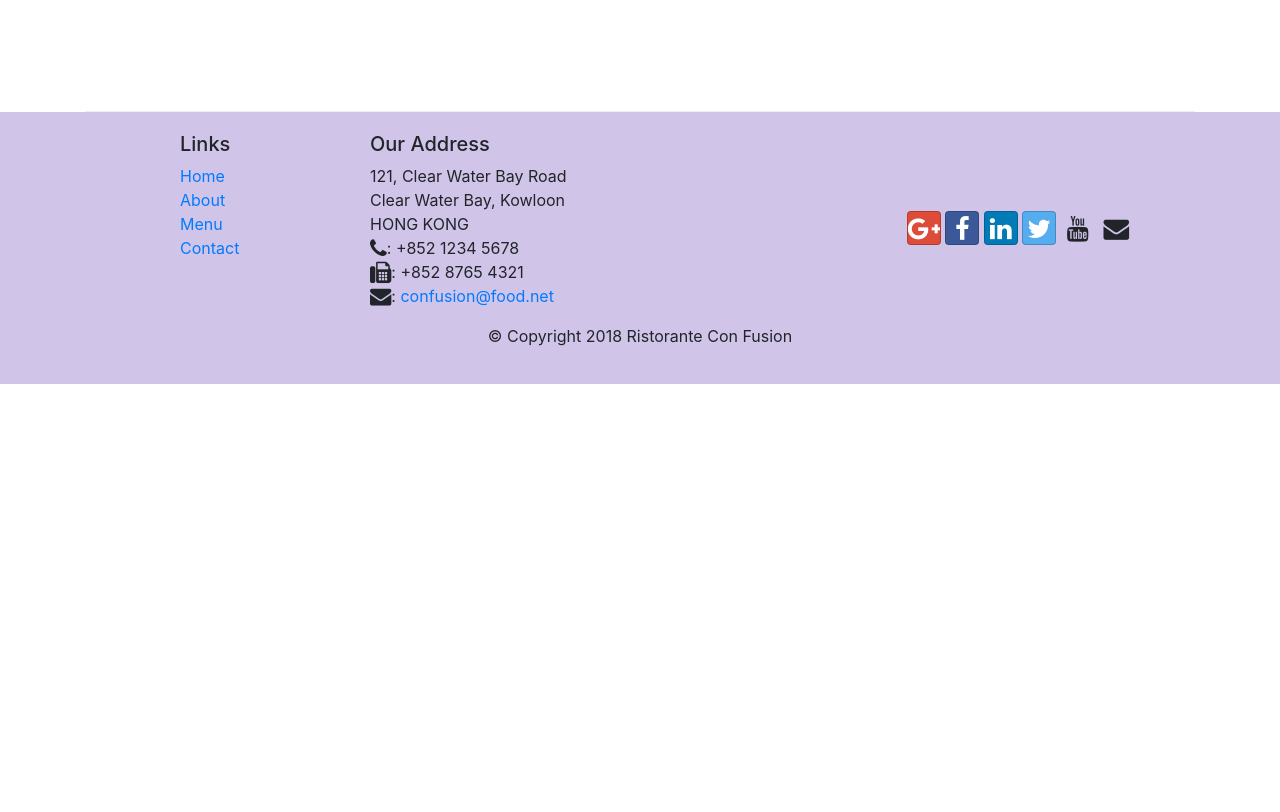
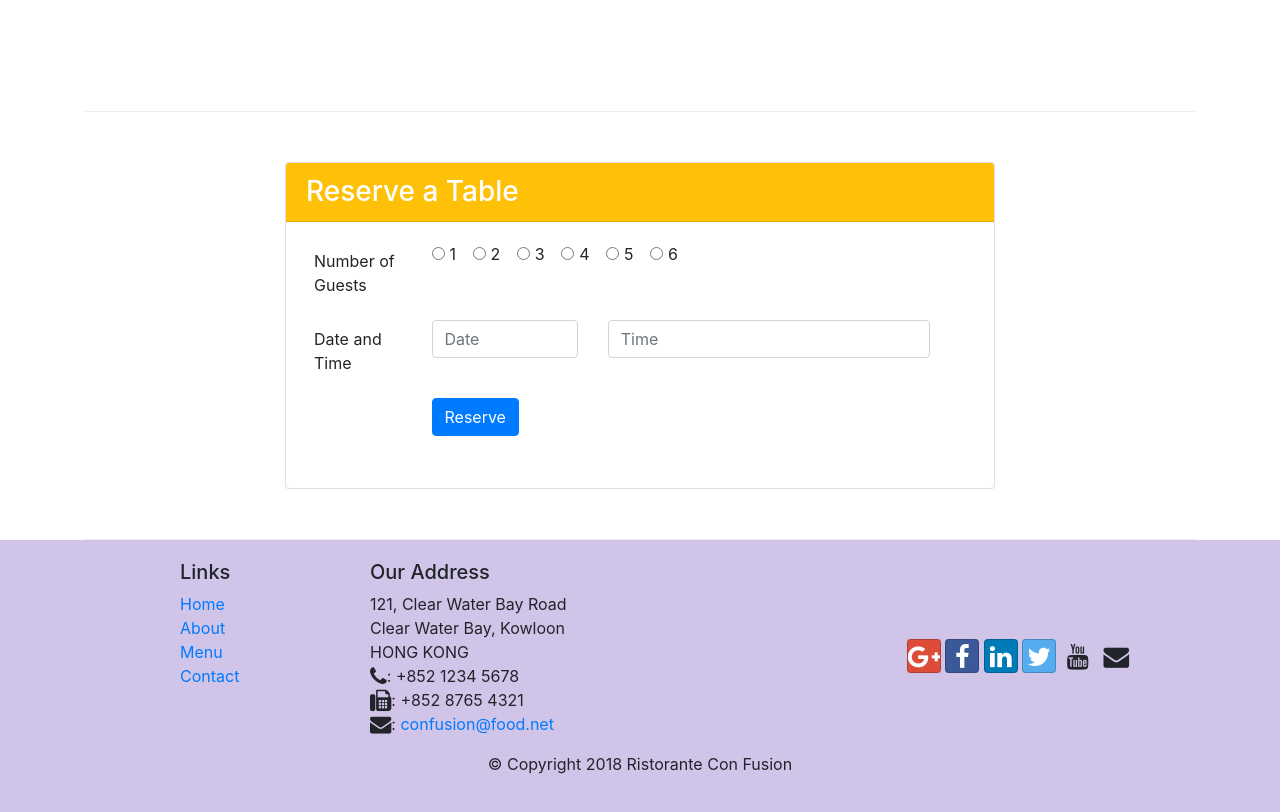
Before and after one commit to DevilRyu/Bootstrap, a website: page index.html in a window 1280 px wide. Shown: the part 1372-2184 px from the top of the page. Before the commit the page ends 1756 px from the top, so only its background shows below. Drawn offline with nearby package versions, Linux system fonts and the light colour scheme.

Commit message:
Second Assigment

```diff
--- a/index.html
+++ b/index.html
@@ -46,7 +46,16 @@
                     <p>We take inspiration from the World's best cuisines, and create a unique fusion experience. Our lipsmacking creations will tickle your culinary senses!</p>
                 </div>
                 <div class="col-12 col-sm align-self-center">
-                    <img src="img/logo.png" class="img-fluid">
+                    <div class="row">
+                        <div class="col-12 col-sm-6">
+                            <img src="img/logo.png" class="img-fluid">
+                        </div>
+                        <div class="col-12 col-sm-6 align-self-center">
+                            <a href="#reserveTable" class="btn btn-block btn-warning">Reserve Table</a>
+                        </div>
+                    </div>
+
+
                 </div>
             </div>
         </div>
@@ -74,8 +83,13 @@
                 <h3>This Month's Promotions</h3>
             </div>
             <div class="col col-sm col-md">
-                <h2>Weekend Grand Buffet</h2>
-                <p>Featuring mouthwatering combinations with a choice of five different salads, six enticing appetizers, six main entrees and five choicest desserts. Free flowing bubbly and soft drinks. All for just $19.99 per person </p>
+                <div class="media">
+                    <div class="media-boddy">
+                        <h2>Weekend Grand Buffet <span class="badge badge-danger">NEW</span></h2>
+                        <p>Featuring mouthwatering combinations with a choice of five different salads, six enticing appetizers, six main entrees and five choicest desserts. Free flowing bubbly and soft drinks. All for just $19.99 per person </p>
+                    </div>
+                    <img class="d-flex img-thumbnail align-self-center" src="img/buffet.png" alt="uthappizza">
+                </div>
             </div>
         </div>
 
@@ -94,6 +108,66 @@
                 </div>
             </div>
         </div>
+
+        <div class="row row-content align-items-center">
+            <div class="col-12 col-sm-8 offset-sm-2">
+                <div class="card">
+                    <h3 class="card-header bg-warning text-white">Reserve a Table</h3>
+                    <div class="card-body">
+                        <dl class="row">
+                            <form id="reserveTable">
+                                <div class="form-group row ml-2">
+                                    <label for="firstname" class="col-md-2 col-form-label">Number of Guests</label>
+                                    <div class="col-md-9" >
+                                        <div class="form-check form-check-inline">
+                                            <input class="form-check-input" type="radio" name="inlineRadioOptions" id="inlineRadio1" value="option1">
+                                            <label class="form-check-label" for="inlineRadio1">1</label>
+                                        </div>
+                                        <div class="form-check form-check-inline">
+                                            <input class="form-check-input" type="radio" name="inlineRadioOptions" id="inlineRadio2" value="option2">
+                                            <label class="form-check-label" for="inlineRadio2">2</label>
+                                        </div>
+                                        <div class="form-check form-check-inline">
+                                            <input class="form-check-input" type="radio" name="inlineRadioOptions" id="inlineRadio1" value="option1">
+                                            <label class="form-check-label" for="inlineRadio1">3</label>
+                                        </div>
+                                        <div class="form-check form-check-inline">
+                                            <input class="form-check-input" type="radio" name="inlineRadioOptions" id="inlineRadio2" value="option2">
+                                            <label class="form-check-label" for="inlineRadio2">4</label>
+                                        </div>
+                                        <div class="form-check form-check-inline">
+                                            <input class="form-check-input" type="radio" name="inlineRadioOptions" id="inlineRadio1" value="option1">
+                                            <label class="form-check-label" for="inlineRadio1">5</label>
+                                        </div>
+                                        <div class="form-check form-check-inline">
+                                            <input class="form-check-input" type="radio" name="inlineRadioOptions" id="inlineRadio2" value="option2">
+                                            <label class="form-check-label" for="inlineRadio2">6</label>
+                                        </div>
+                                    </div>
+                                </div>
+
+                                <div class="form-group row ml-2">
+                                    <label for="dateTime" class="col-12 col-md-2 col-form-label">Date and Time</label>
+                                    <div class="col-5 col-md-3" >
+                                        <input type="text" class="form-control" id="date" name="date" placeholder="Date">
+                                    </div>
+                                    <div class="col-7 col-md-6" >
+                                        <input type="text" class="form-control" id="time" name="time" placeholder="Time">
+                                    </div>
+                                </div>
+
+                                <div class="form-group row ml-2">
+                                    <div class="offset-md-2 col-md-9" >
+                                        <button type="submit" class="btn btn-primary">Reserve</button>
+                                    </div>
+                                </div>
+                            </form>
+                        </dl>
+                    </div>
+                </div>
+            </div>
+        </div>
+
     </div>
 
     <footer class="footer">
```
